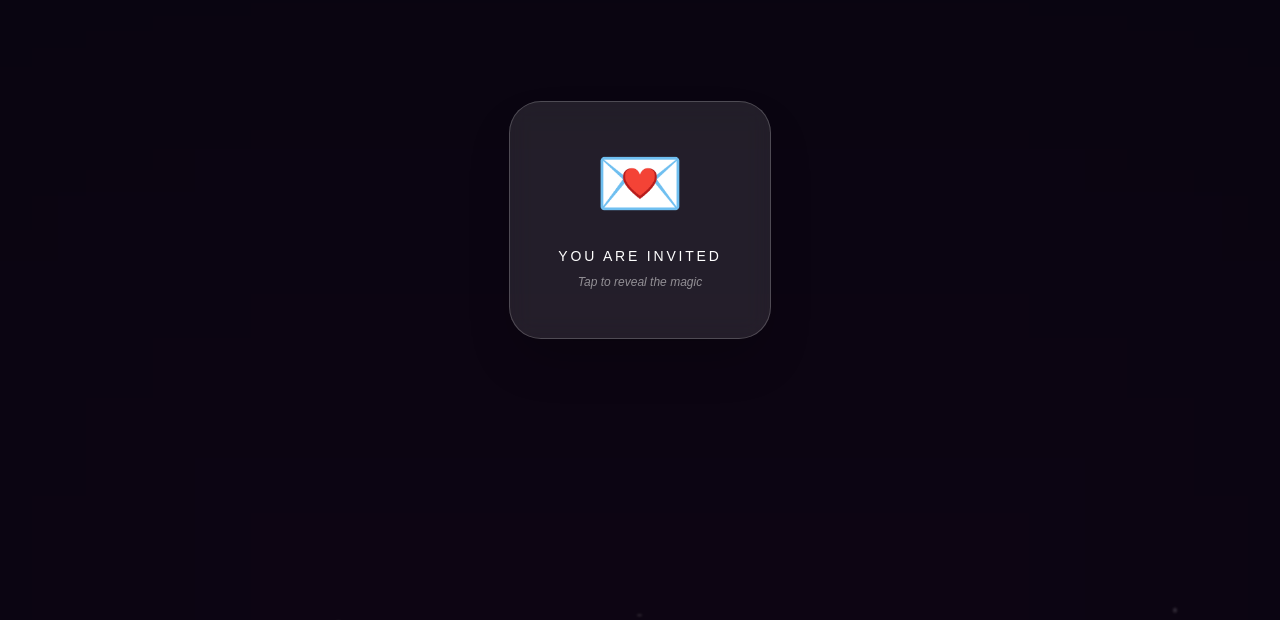
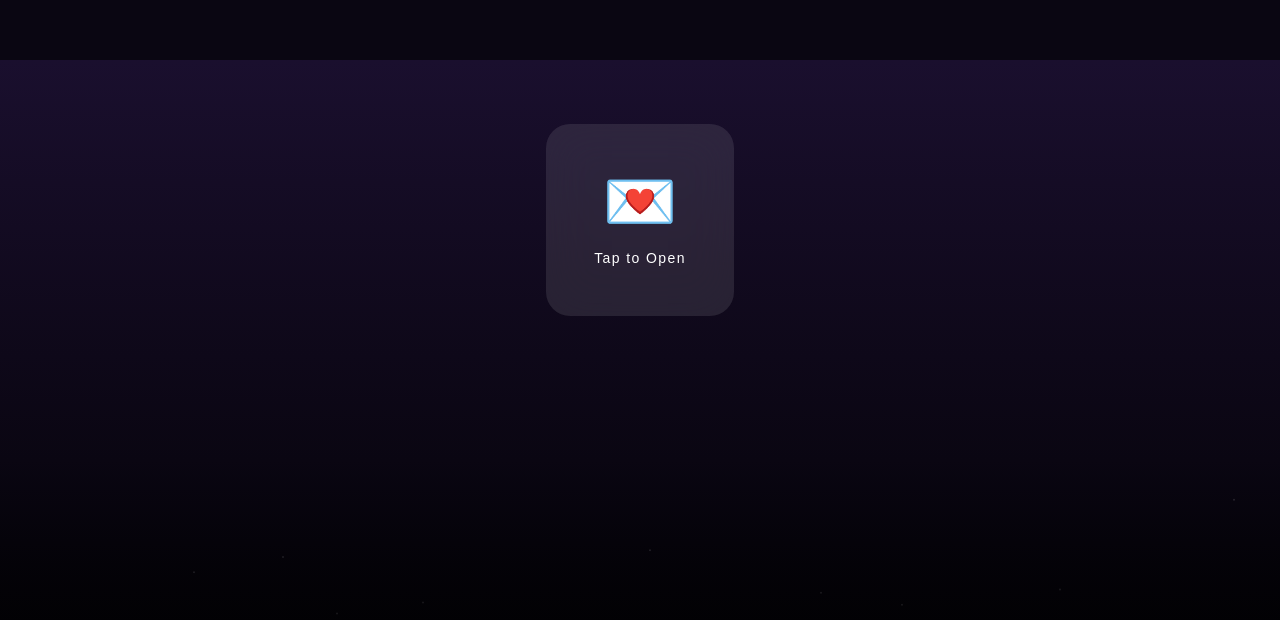
Before and after one commit to zearn-app/zshop, a Next.js app: page /wedding in a window 1280 px wide. Shown: the part 180-800 px from the top of the page. Built offline with nearby package versions, Linux system fonts and the light colour scheme.

Commit message:
Update page.tsx

```diff
--- a/app/wedding/page.tsx
+++ b/app/wedding/page.tsx
@@ -10,10 +10,12 @@ import {
   useScroll,
 } from "framer-motion";
 
-// --- Types & Constants ---
-const petals = Array.from({ length: 40 });
-const stars = Array.from({ length: 80 });
+// --- Constants ---
+const petals = Array.from({ length: 25 });
+const stars = Array.from({ length: 50 });
+
 const weddingDate = new Date("2026-05-20T10:00:00");
+
 const quotes = [
   "Two hearts, one soul ❤️",
   "A journey of love begins 💍",
@@ -21,32 +23,26 @@ const quotes = [
   "Love brought us here 💖",
 ];
 
-// --- Sub-components ---
-
+// --- Floating Particles (Optimized) ---
 const FloatingParticle = ({ i }: { i: number }) => {
-  const randomX = Math.random() * 100;
-  const randomDelay = Math.random() * 5;
-  const randomDuration = 10 + Math.random() * 20;
-
   return (
     <motion.div
-      className="absolute bg-white/20 rounded-full blur-[1px] pointer-events-none"
+      className="absolute bg-white/20 rounded-full"
       style={{
-        width: Math.random() * 4 + 1,
-        height: Math.random() * 4 + 1,
-        left: `${randomX}%`,
+        width: 2,
+        height: 2,
+        left: `${Math.random() * 100}%`,
         top: "100%",
       }}
       animate={{
-        y: ["0vh", "-110vh"],
-        x: [0, Math.random() * 100 - 50],
-        opacity: [0, 0.8, 0],
+        y: ["0vh", "-100vh"],
+        opacity: [0, 0.7, 0],
       }}
       transition={{
-        duration: randomDuration,
+        duration: 15 + Math.random() * 10,
         repeat: Infinity,
-        delay: randomDelay,
         ease: "linear",
+        delay: i * 0.2,
       }}
     />
   );
@@ -58,25 +54,27 @@ const WeddingInvitation = () => {
   const [quoteIndex, setQuoteIndex] = useState(0);
 
   const containerRef = useRef(null);
+
   const { scrollYProgress } = useScroll({
     target: containerRef,
-    offset: ["start start", "end end"]
+    offset: ["start start", "end end"],
   });
 
-  // Scroll-based transforms for the card
-  const cardScale = useTransform(scrollYProgress, [0, 0.2], [1, 0.9]);
-  const cardOpacity = useTransform(scrollYProgress, [0, 0.2], [1, 0.8]);
-  const backgroundY = useTransform(scrollYProgress, [0, 1], ["0%", "50%"]);
+  // --- CLEAN SCROLL ANIMATIONS ---
+  const cardScale = useTransform(scrollYProgress, [0, 0.3], [1, 0.95]);
+  const cardY = useTransform(scrollYProgress, [0, 0.3], [0, -40]);
+  const bgY = useTransform(scrollYProgress, [0, 1], ["0%", "30%"]);
 
-  // Mouse tracking for parallax
+  // Smooth springs
+  const smoothScale = useSpring(cardScale, { stiffness: 80, damping: 20 });
+  const smoothY = useSpring(cardY, { stiffness: 80, damping: 20 });
+
+  // --- Mouse Tilt (Reduced Intensity) ---
   const x = useMotionValue(0);
   const y = useMotionValue(0);
-  const mouseXSpring = useSpring(x, { stiffness: 150, damping: 20 });
-  const mouseYSpring = useSpring(y, { stiffness: 150, damping: 20 });
 
-  const rotateX = useTransform(mouseYSpring, [-0.5, 0.5], ["15deg", "-15deg"]);
-  const rotateY = useTransform(mouseXSpring, [-0.5, 0.5], ["-15deg", "15deg"]);
-  const cardGlowX = useTransform(mouseXSpring, [-0.5, 0.5], ["0%", "100%"]);
+  const rotateX = useTransform(y, [-0.5, 0.5], ["8deg", "-8deg"]);
+  const rotateY = useTransform(x, [-0.5, 0.5], ["-8deg", "8deg"]);
 
   const handleMouseMove = (e: React.MouseEvent) => {
     const rect = e.currentTarget.getBoundingClientRect();
@@ -89,10 +87,12 @@ const WeddingInvitation = () => {
     y.set(0);
   };
 
+  // --- Countdown ---
   useEffect(() => {
     const timer = setInterval(() => {
       const distance = weddingDate.getTime() - new Date().getTime();
       if (distance < 0) return;
+
       setTimeLeft({
         d: Math.floor(distance / (1000 * 60 * 60 * 24)),
         h: Math.floor((distance / (1000 * 60 * 60)) % 24),
@@ -100,192 +100,168 @@ const WeddingInvitation = () => {
         s: Math.floor((distance / 1000) % 60),
       });
     }, 1000);
+
     return () => clearInterval(timer);
   }, []);
 
+  // --- Quotes ---
   useEffect(() => {
-    const interval = setInterval(() => setQuoteIndex(p => (p + 1) % quotes.length), 4000);
+    const interval = setInterval(
+      () => setQuoteIndex((p) => (p + 1) % quotes.length),
+      4000
+    );
     return () => clearInterval(interval);
   }, []);
 
   return (
     <div
       ref={containerRef}
-      className={`relative w-full bg-[#0a0612] transition-all duration-1000 ${opened ? "h-[300vh]" : "h-screen overflow-hidden"}`}
+      className={`relative w-full bg-[#0a0612] ${
+        opened ? "h-[250vh]" : "h-screen overflow-hidden"
+      }`}
     >
-      {/* 🌌 STICKY BACKGROUND LAYER */}
-      <motion.div style={{ y: backgroundY }} className="fixed inset-0 z-0">
-        <div className="absolute inset-0 bg-[radial-gradient(circle_at_center,_var(--tw-gradient-stops))] from-[#2d1b4d] via-[#0a0612] to-black" />
-        {stars.map((_, i) => <FloatingParticle key={i} i={i} />)}
-
-        <motion.div
-          animate={{ scale: [1, 1.2, 1], opacity: [0.2, 0.3, 0.2] }}
-          transition={{ duration: 15, repeat: Infinity }}
-          className="absolute top-0 left-0 w-full h-full bg-pink-900/10 blur-[150px]"
-        />
+      {/* 🌌 BACKGROUND */}
+      <motion.div style={{ y: bgY }} className="fixed inset-0 z-0">
+        <div className="absolute inset-0 bg-gradient-to-b from-[#1a0f2e] via-[#0a0612] to-black" />
+        {stars.map((_, i) => (
+          <FloatingParticle key={i} i={i} />
+        ))}
       </motion.div>
 
-      {/* 🌸 FALLING PETALS */}
+      {/* 🌸 PETALS */}
       <AnimatePresence>
-        {opened && petals.map((_, i) => (
+        {opened &&
+          petals.map((_, i) => (
             <motion.div
-            key={`petal-${i}`}
+              key={i}
               initial={{ y: -50, opacity: 0 }}
               animate={{
                 y: "110vh",
-              x: (Math.random() - 0.5) * 1200,
-              rotate: 360,
-              opacity: [0, 1, 1, 0]
+                opacity: [0, 1, 0],
               }}
-            transition={{ duration: 7 + Math.random() * 5, repeat: Infinity, delay: i * 0.2 }}
-            className="fixed z-50 text-xl pointer-events-none"
+              transition={{
+                duration: 8,
+                repeat: Infinity,
+                delay: i * 0.3,
+              }}
+              className="fixed z-50 text-lg"
             >
               🌸
             </motion.div>
           ))}
       </AnimatePresence>
 
-      {/* --- CONTENT LAYERS --- */}
-
+      {/* CONTENT */}
       <main className="relative z-10 flex flex-col items-center">
-
-        {/* SECTION 1: HERO & ENVELOPE */}
-        <section className="h-screen w-full flex items-center justify-center p-4 sticky top-0">
+        {/* HERO */}
+        <section className="h-screen flex items-center justify-center">
           <AnimatePresence mode="wait">
             {!opened ? (
               <motion.div
                 key="envelope"
-                initial={{ scale: 0.8, opacity: 0 }}
+                initial={{ scale: 0.9, opacity: 0 }}
                 animate={{ scale: 1, opacity: 1 }}
-                exit={{ y: -500, opacity: 0, transition: { duration: 1, ease: [0.22, 1, 0.36, 1] } }}
+                exit={{ y: -300, opacity: 0 }}
                 onClick={() => setOpened(true)}
-                className="group relative z-20 cursor-pointer"
+                className="cursor-pointer"
               >
-                <motion.div
-                  whileHover={{ scale: 1.05 }}
-                  className="bg-white/10 backdrop-blur-md p-12 rounded-[2rem] border border-white/20 shadow-2xl flex flex-col items-center"
-                >
-                  <motion.div
-                    animate={{ y: [0, -10, 0] }}
-                    transition={{ repeat: Infinity, duration: 2 }}
-                    className="text-7xl mb-6 relative"
-                  >
-                    💌
-                  </motion.div>
-                  <h3 className="text-white font-light tracking-[0.2em] uppercase text-sm">You are invited</h3>
-                  <p className="text-white/50 text-xs mt-2 italic">Tap to reveal the magic</p>
-                </motion.div>
+                <div className="bg-white/10 backdrop-blur-xl p-12 rounded-3xl text-center">
+                  <div className="text-6xl mb-4">💌</div>
+                  <p className="text-white text-sm tracking-widest">
+                    Tap to Open
+                  </p>
+                </div>
               </motion.div>
             ) : (
-              /* THE MAIN CARD with Scroll Sync */
               <motion.div
-                key="card"
-                style={{ rotateX, rotateY, scale: cardScale, opacity: cardOpacity }}
+                style={{
+                  scale: smoothScale,
+                  y: smoothY,
+                  rotateX,
+                  rotateY,
+                }}
                 onMouseMove={handleMouseMove}
                 onMouseLeave={handleMouseLeave}
-                initial={{ y: 500, opacity: 0 }}
+                initial={{ y: 200, opacity: 0 }}
                 animate={{ y: 0, opacity: 1 }}
-                transition={{ type: "spring", stiffness: 40, damping: 20 }}
-                className="relative z-10 w-full max-w-lg"
+                className="max-w-lg w-full"
               >
-                <div className="relative bg-white/95 backdrop-blur-2xl rounded-[3rem] p-10 shadow-[0_40px_100px_rgba(0,0,0,0.5)] border-4 border-double border-pink-100 overflow-hidden text-center">
-                  <motion.div style={{ left: cardGlowX }} className="absolute inset-0 w-1/2 h-full bg-gradient-to-r from-transparent via-white/40 to-transparent -skew-x-12 pointer-events-none" />
-
-                  <div className="mb-6">
-                    {"WEDDING INVITATION".split("").map((char, i) => (
-                      <motion.span key={i} className="inline-block text-xs font-black tracking-[0.4em] text-pink-500">{char === " " ? "\u00A0" : char}</motion.span>
-                    ))}
-                  </div>
+                <div className="bg-white rounded-[2.5rem] p-10 text-center shadow-2xl">
+                  <p className="text-xs tracking-[0.4em] text-pink-500 mb-4">
+                    WEDDING INVITATION
+                  </p>
 
                   <AnimatePresence mode="wait">
-                    <motion.p key={quoteIndex} initial={{ opacity: 0 }} animate={{ opacity: 1 }} exit={{ opacity: 0 }} className="text-gray-400 italic mb-8 font-serif">"{quotes[quoteIndex]}"</motion.p>
+                    <motion.p
+                      key={quoteIndex}
+                      initial={{ opacity: 0 }}
+                      animate={{ opacity: 1 }}
+                      exit={{ opacity: 0 }}
+                      className="text-gray-400 italic mb-6"
+                    >
+                      {quotes[quoteIndex]}
+                    </motion.p>
                   </AnimatePresence>
 
-                  <h1 className="text-5xl font-serif font-bold text-gray-800 leading-tight mb-8">
-                    Dhilip <br /> <span className="text-3xl text-pink-500">&</span> <br /> Partner Name
+                  <h1 className="text-4xl font-serif mb-6">
+                    Dhilip <br /> & <br /> Partner Name
                   </h1>
 
-                  <div className="space-y-4 mb-8">
-                    <div className="flex justify-center gap-3">
-                      {["20", "MAY", "2026"].map((item) => (
-                        <div key={item} className="px-4 py-3 border border-pink-100 rounded-2xl text-xl font-bold text-gray-800">{item}</div>
-                      ))}
+                  <p className="text-gray-500 mb-4">
+                    📍 Sri Mahal Wedding Hall, Kattur
+                  </p>
+
+                  <div className="bg-black text-white px-4 py-2 rounded-full inline-block">
+                    {timeLeft.d}d : {timeLeft.h}h : {timeLeft.m}m :{" "}
+                    {timeLeft.s}s
                   </div>
-                    <p className="text-gray-500 font-medium">📍 Sri Mahal Wedding Hall, Kattur</p>
-                  </div>
-
-                  <motion.div className="inline-flex items-center gap-4 bg-gray-900 text-white px-6 py-2 rounded-full text-sm mb-8">
-                    <span className="animate-pulse text-pink-400">●</span>
-                    <span>{timeLeft.d}d : {timeLeft.h}h : {timeLeft.m}m : {timeLeft.s}s</span>
-                  </motion.div>
-
-                  <div className="animate-bounce mt-4 text-pink-400 text-sm">Scroll Down ↓</div>
                 </div>
               </motion.div>
             )}
           </AnimatePresence>
         </section>
 
-        {/* SECTION 2: DETAILS (Reveals on scroll) */}
+        {/* DETAILS */}
         {opened && (
-          <section className="min-h-screen w-full max-w-4xl px-6 py-24 flex flex-col items-center justify-center space-y-12">
+          <section className="min-h-screen flex items-center justify-center px-6">
             <motion.div
-              initial={{ opacity: 0, y: 100 }}
+              initial={{ opacity: 0, y: 80 }}
               whileInView={{ opacity: 1, y: 0 }}
-              viewport={{ once: false, margin: "-100px" }}
-              className="bg-white/10 backdrop-blur-xl p-12 rounded-[3rem] border border-white/10 w-full text-white"
+              transition={{ duration: 0.8 }}
+              className="bg-white/10 backdrop-blur-xl p-10 rounded-3xl text-white max-w-3xl"
             >
-              <h2 className="text-3xl font-serif text-center mb-12 text-pink-300">The Ceremony</h2>
+              <h2 className="text-2xl mb-6 text-center text-pink-300">
+                Ceremony
+              </h2>
 
-              <div className="grid grid-cols-1 md:grid-cols-2 gap-12">
-                <div className="space-y-4 border-l-2 border-pink-500/30 pl-6">
-                  <h4 className="text-pink-400 font-bold uppercase tracking-widest text-xs">Muhurtham</h4>
-                  <p className="text-xl">Morning 9:00 AM - 10:30 AM</p>
-                  <p className="text-white/60 text-sm">Join us for the sacred union and traditional rituals.</p>
+              <div className="grid md:grid-cols-2 gap-8">
+                <div>
+                  <h4 className="text-pink-400">Muhurtham</h4>
+                  <p>9:00 AM - 10:30 AM</p>
                 </div>
-                <div className="space-y-4 border-l-2 border-pink-500/30 pl-6">
-                  <h4 className="text-pink-400 font-bold uppercase tracking-widest text-xs">Reception</h4>
-                  <p className="text-xl">Evening 6:30 PM Onwards</p>
-                  <p className="text-white/60 text-sm">An evening of celebration, dinner, and memories.</p>
+
+                <div>
+                  <h4 className="text-pink-400">Reception</h4>
+                  <p>6:30 PM onwards</p>
                 </div>
               </div>
-            </motion.div>
-
-            <motion.div
-              initial={{ opacity: 0, scale: 0.8 }}
-              whileInView={{ opacity: 1, scale: 1 }}
-              viewport={{ once: false }}
-              className="w-full flex justify-center"
-            >
-              <button
-                onClick={() => window.open("https://maps.google.com", "_blank")}
-                className="group bg-white text-black px-12 py-5 rounded-full font-bold text-lg hover:bg-pink-500 hover:text-white transition-all duration-500 shadow-2xl flex items-center gap-3"
-              >
-                Get Directions to Venue 🗺️
-              </button>
             </motion.div>
           </section>
         )}
 
-        {/* SECTION 3: FINAL FOOTER */}
+        {/* FOOTER */}
         {opened && (
           <section className="h-screen flex items-center justify-center">
-            <motion.div
+            <motion.h2
               initial={{ opacity: 0 }}
               whileInView={{ opacity: 1 }}
-               className="text-center"
+              className="text-white/20 text-5xl italic"
             >
-              <h2 className="text-6xl font-serif text-white/20 mb-4 italic italic">See you there...</h2>
-              <p className="text-pink-400 tracking-[0.5em] uppercase text-sm">We can't wait to celebrate with you</p>
-            </motion.div>
+              See you there...
+            </motion.h2>
           </section>
         )}
       </main>
-
-      <style jsx global>{`
-        body { background: #0a0612; overflow-x: hidden; }
-        .perspective-1000 { perspective: 1000px; }
-      `}</style>
     </div>
   );
 };
```
Lines whose indentation alone changed are shown as unchanged.
